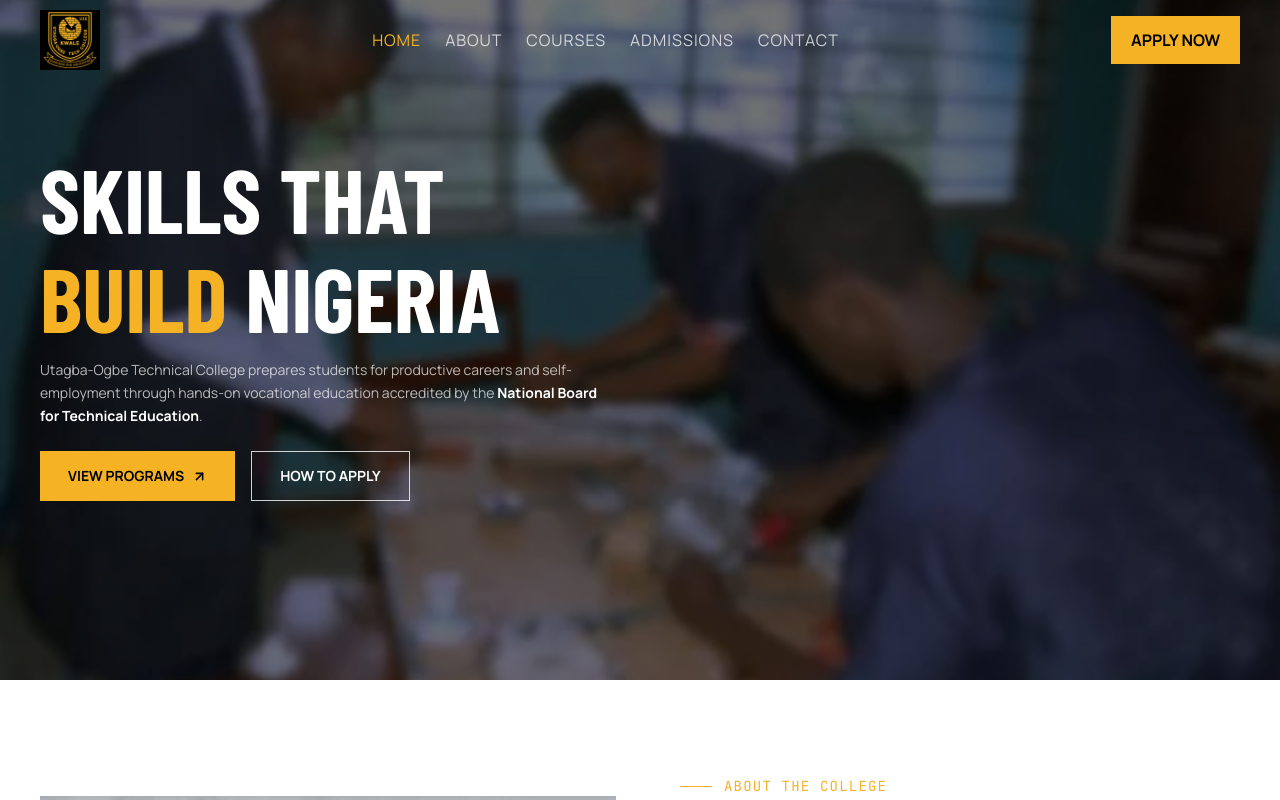
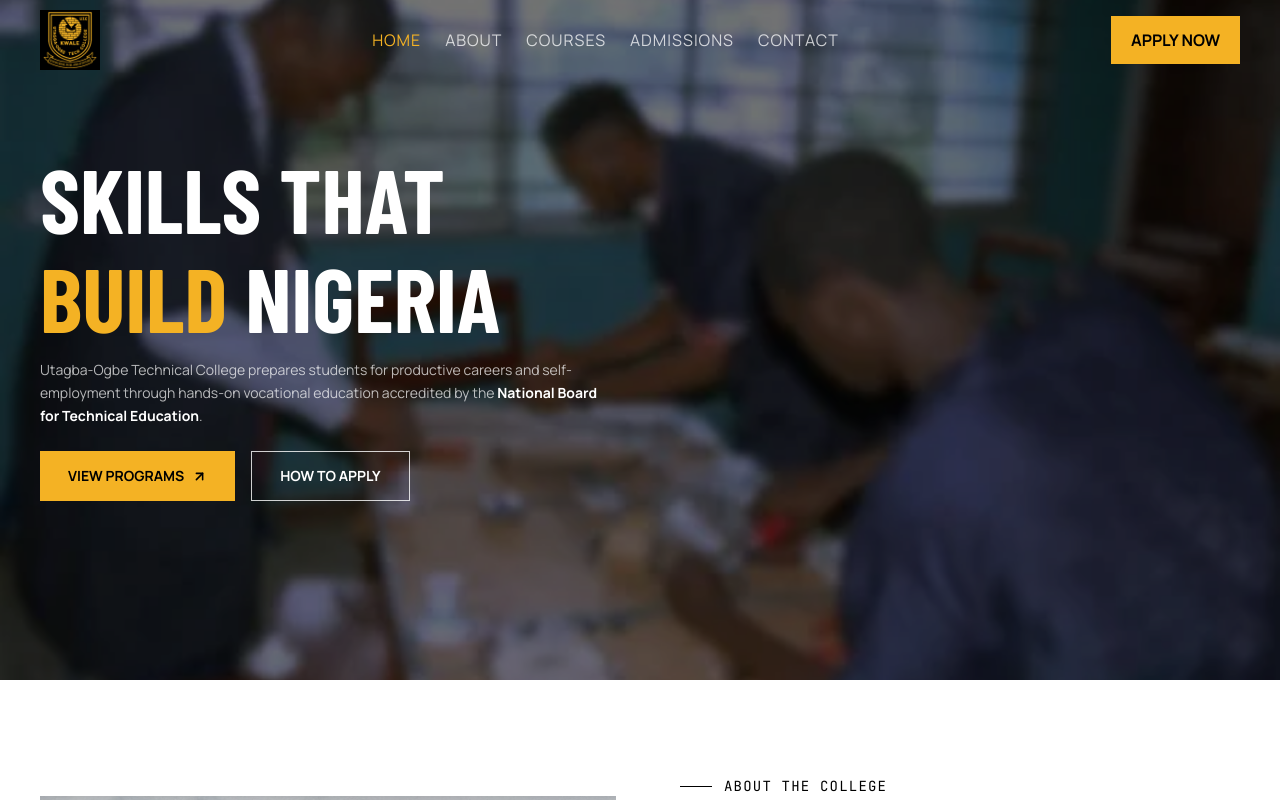
Before and after one commit to yuddyudoka/utagba-ogbe-technical-college, a React (Vite) app: page / in a window 1280 px wide. Shown: the top 800 px of the page. Built offline with nearby package versions, Linux system fonts and the light colour scheme; a web font is replaced by a local one.

Commit message:
Make home about preheader black

```diff
--- a/src/pages/Home.tsx
+++ b/src/pages/Home.tsx
@@ -93,8 +93,8 @@ export default function Home() {
             </div>
             <div className="flex-1 min-w-0">
               <div className="flex items-center gap-3">
-                <div className="w-8 h-px bg-[#f4b224] shrink-0" />
-                <p className="font-['JetBrains_Mono:Regular',sans-serif] text-[#f4b224] text-sm tracking-[1.2px] uppercase">About the College</p>
+                <div className="w-8 h-px bg-black shrink-0" />
+                <p className="font-['JetBrains_Mono:Regular',sans-serif] text-black text-sm tracking-[1.2px] uppercase">About the College</p>
               </div>
               <h2 className="font-['Barlow_Condensed:Black',sans-serif] not-italic text-[#0c0c0c] leading-tight mt-2 md:mt-5" style={{ fontSize: "clamp(1.75rem, 3.5vw, 44px)" }}>
                 CENTRE OF EXCELLENCE IN TECHNICAL EDUCATION
```
